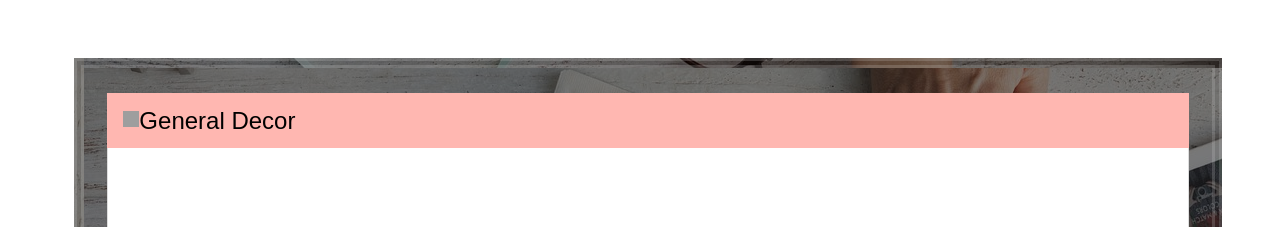
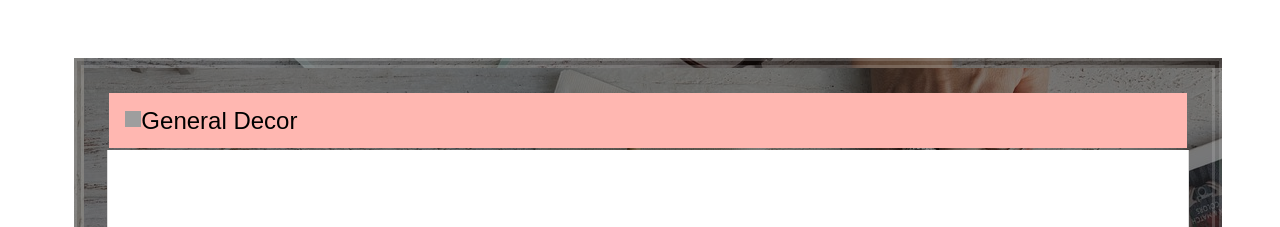
Before and after one commit to oconnalla/oconnallaHomeDesigns, a plain HTML site: page product.html in a window 1280 px wide. Shown: the part 718-945 px from the top of the page. Drawn offline with nearby package versions, Linux system fonts and the light colour scheme; grey boxes are pictures that could not be loaded.

Commit message:
fixed product page css

```diff
--- a/product.html
+++ b/product.html
@@ -39,6 +39,8 @@
 }
 .ui-accordion .ui-accordion-header {
 	font-size:1.5em;
+	margin: 2px;
+    font-weight: lighter;
 }
 /* makes select briefly flash teal when selected */
 .ui-state-default:active{
```
